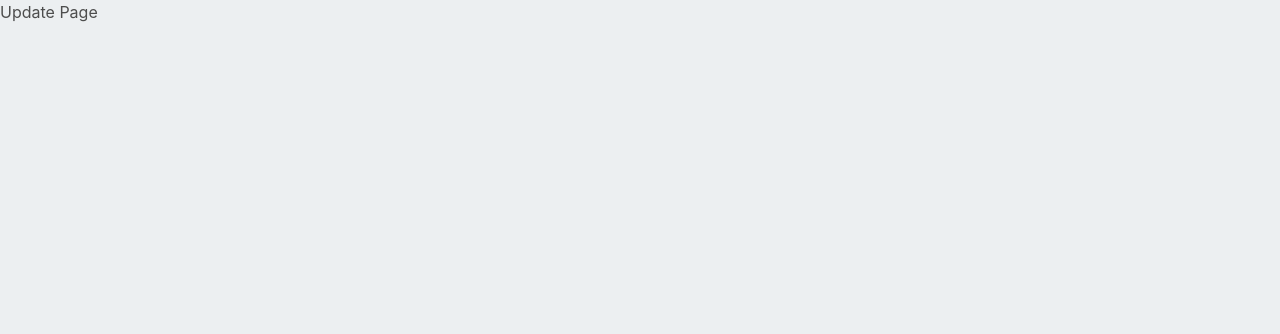
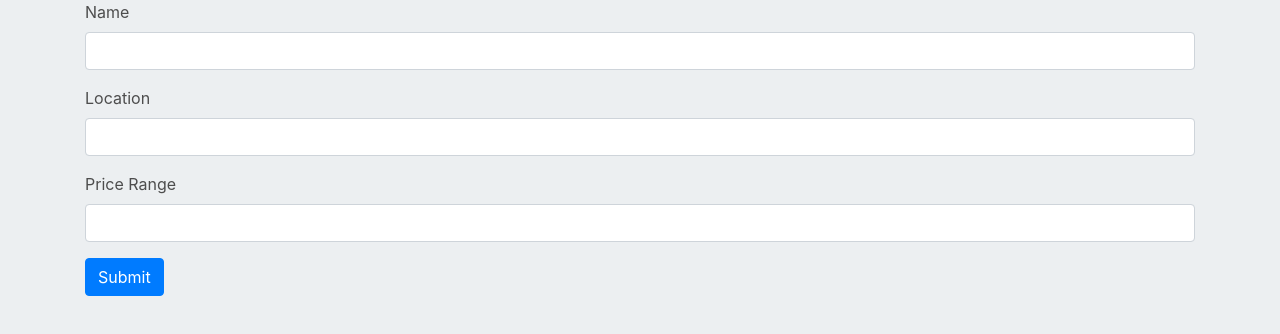
Before and after one commit to saalikmubeen/PERN-STACK--CLIENT, a React (Create React App) app: page /restaurants/1/update in a window 1280 px wide. Shown: the top 334 px of the page. Built offline with nearby package versions, Linux system fonts and the light colour scheme.

Commit message:
added useReducer hook and context api

```diff
--- a/src/App.js
+++ b/src/App.js
@@ -4,9 +4,11 @@ import './App.css';
 import HomePage from "./routes/HomePage";
 import DetailPage from "./routes/DetailPage";
 import UpdatePage from "./routes/UpdatePage";
+import {RestaurantContextProvider} from "./contexts/RestaurantContext";
 
 function App() {
   return (
+    <RestaurantContextProvider>
     <div className="App">
          <Switch>
             <Route path="/" exact  component={HomePage}/>
@@ -14,6 +16,7 @@ function App() {
             <Route path="/restaurants/:id/update" exact component={UpdatePage}/>
          </Switch>
     </div>
+    </RestaurantContextProvider>
   );
 }
 
--- a/src/components/RestaurantList.js
+++ b/src/components/RestaurantList.js
@@ -1,6 +1,9 @@
-import React from 'react'
+import React, {useContext} from 'react';
+import {RestaurantContext} from "../contexts/RestaurantContext";
 
 function RestaurantList() {
+     var restaurants = useContext(RestaurantContext);
+     console.log(restaurants)
     return (
         <div className="list-group">
         <table className="table table-hover table-dark">
@@ -9,26 +12,23 @@ function RestaurantList() {
               <th scope="col">Restaurant</th>
               <th scope="col">Location</th>
               <th scope="col">Price Range</th>
-              <th scope="col">Ratings</th>
               <th scope="col">Edit</th>
               <th scope="col">Delete</th>
             </tr>
           </thead>
           <tbody>
-            {/* {restaurants &&
+            {restaurants &&
               restaurants.map((restaurant) => {
                 return (
                   <tr
-                    onClick={() => handleRestaurantSelect(restaurant.id)}
                     key={restaurant.id}
                   >
                     <td>{restaurant.name}</td>
                     <td>{restaurant.location}</td>
-                    <td>{"$".repeat(restaurant.price_range)}</td>
-                    <td>{renderRating(restaurant)}</td>
+                    {/* <td>{"$".repeat(restaurant.price_range)}</td> */}
+                    <td>{restaurant.price_range}</td>
                     <td>
                       <button
-                        onClick={(e) => handleUpdate(e, restaurant.id)}
                         className="btn btn-warning"
                       >
                         Update
@@ -36,7 +36,6 @@ function RestaurantList() {
                     </td>
                     <td>
                       <button
-                        onClick={(e) => handleDelete(e, restaurant.id)}
                         className="btn btn-danger"
                       >
                         Delete
@@ -44,8 +43,8 @@ function RestaurantList() {
                     </td>
                   </tr>
                 );
-              })} */}
-            <tr>
+              })}
+            {/* <tr>
               <td>mcdonalds</td>
               <td>New YOrk</td>
               <td>$$</td>
@@ -68,7 +67,7 @@ function RestaurantList() {
               <td>
                 <button className="btn btn-danger">Delete</button>
               </td>
-            </tr>
+            </tr> */}
           </tbody>
         </table>
       </div>
--- /dev/null
+++ b/src/components/UpdateRestaurant.js
@@ -0,0 +1,43 @@
+import React from 'react'
+
+function UpdateRestaurant() {
+    return (
+        <div>
+        <form action="">
+          <div className="form-group">
+            <label htmlFor="name">Name</label>
+            <input
+              id="name"
+              className="form-control"
+              type="text"
+            />
+          </div>
+
+          <div className="form-group">
+            <label htmlFor="location">Location</label>
+            <input
+              id="location"
+              className="form-control"
+              type="text"
+            />
+          </div>
+          <div className="form-group">
+            <label htmlFor="price_range">Price Range</label>
+            <input
+              id="price_range"
+              className="form-control"
+              type="number"
+            />
+          </div>
+          <button
+            type="submit"
+            className="btn btn-primary"
+          >
+            Submit
+          </button>
+        </form>
+      </div>
+    )
+}
+
+export default UpdateRestaurant;
--- /dev/null
+++ b/src/contexts/RestaurantContext.js
@@ -0,0 +1,41 @@
+import React, {createContext, useReducer} from "react";
+import restaurantReducer from "../reducers/restaurantReducer";
+
+
+var defaultRestaurants = [
+    {
+        "id": "1",
+        "name": "mcdonalds",
+        "location": "usa",
+        "price_range": 33
+    },
+    {
+        "id": "2",
+        "name": "pizza hut",
+        "location": "vegas",
+        "price_range": 46
+    },
+    {
+        "id": "4",
+        "name": "kfc",
+        "location": "los angeles",
+        "price_range": 95
+    },
+    {
+        "id": "7",
+        "name": "amigos",
+        "location": "dargah",
+        "price_range": 73
+    }
+]
+
+export var RestaurantContext = createContext();
+
+export function RestaurantContextProvider(props){
+     var [state, dispatch] = useReducer(restaurantReducer, defaultRestaurants);
+    return (
+        <RestaurantContext.Provider value={state}>
+            {props.children}
+        </RestaurantContext.Provider>
+    )
+};
--- /dev/null
+++ b/src/reducers/restaurantReducer.js
@@ -0,0 +1,15 @@
+function restaurantReducer(state, action){
+    switch(action.type){
+        case "ADD_RESTAURANT":
+            return {...state, ...action.restaurant};
+        case "UPDATE_RESTAURANT":
+            return state.map((restaurant) => restaurant.id === action.id ? {...restaurant, ...action.restaurantUpdates} : restaurant);
+        case "DELETE_RESTAURANT":
+            return state.filter((restaurant) => restaurant.id !== action.id);
+        default:
+            return state
+    }
+
+}
+
+export default restaurantReducer;
--- a/src/routes/UpdatePage.js
+++ b/src/routes/UpdatePage.js
@@ -1,9 +1,10 @@
 import React from 'react'
+import UpdateRestaurant from "../components/UpdateRestaurant";
 
 function UpdatePage() {
     return (
-        <div>
-            Update Page
+        <div className="container">
+            <UpdateRestaurant/>
         </div>
     )
 }
```
